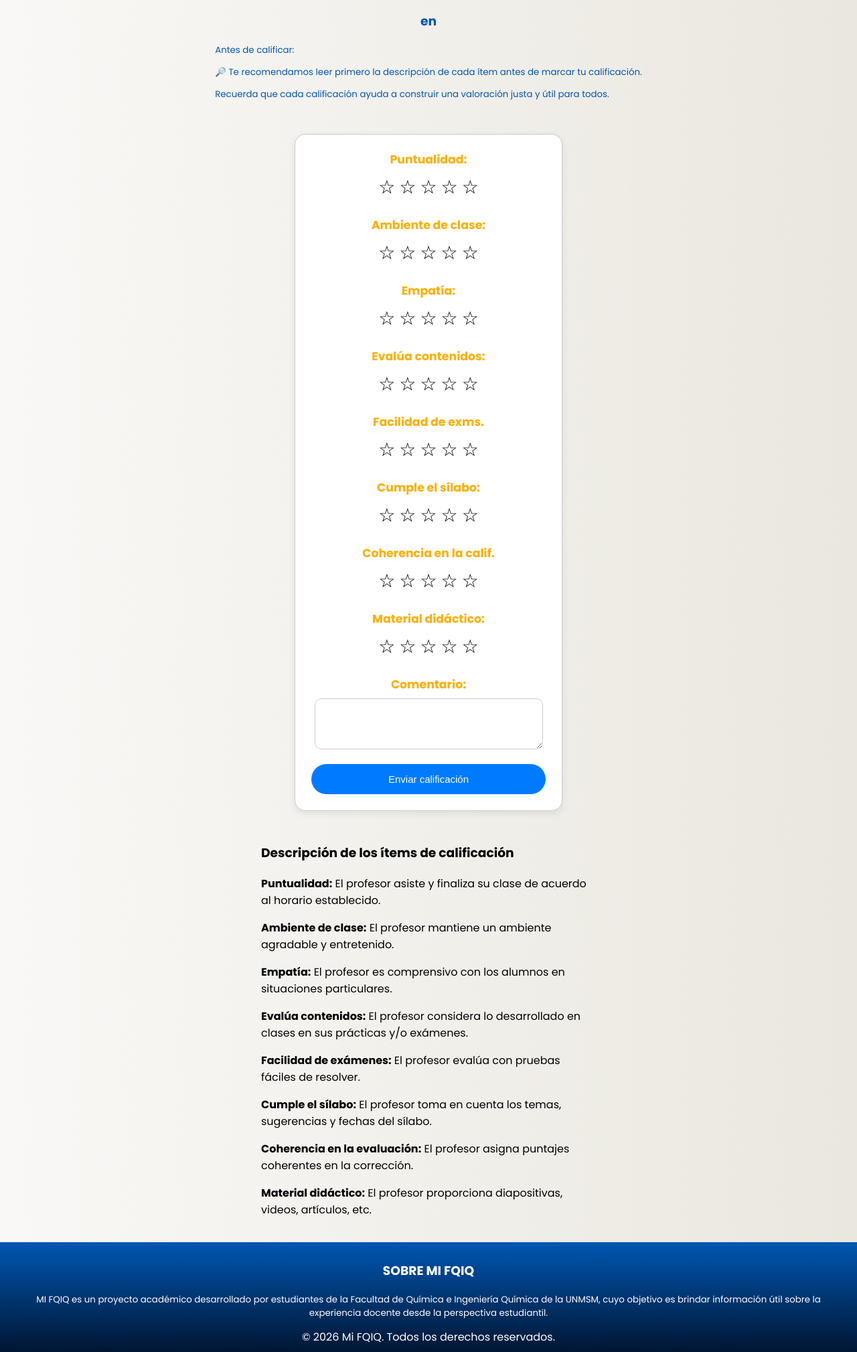
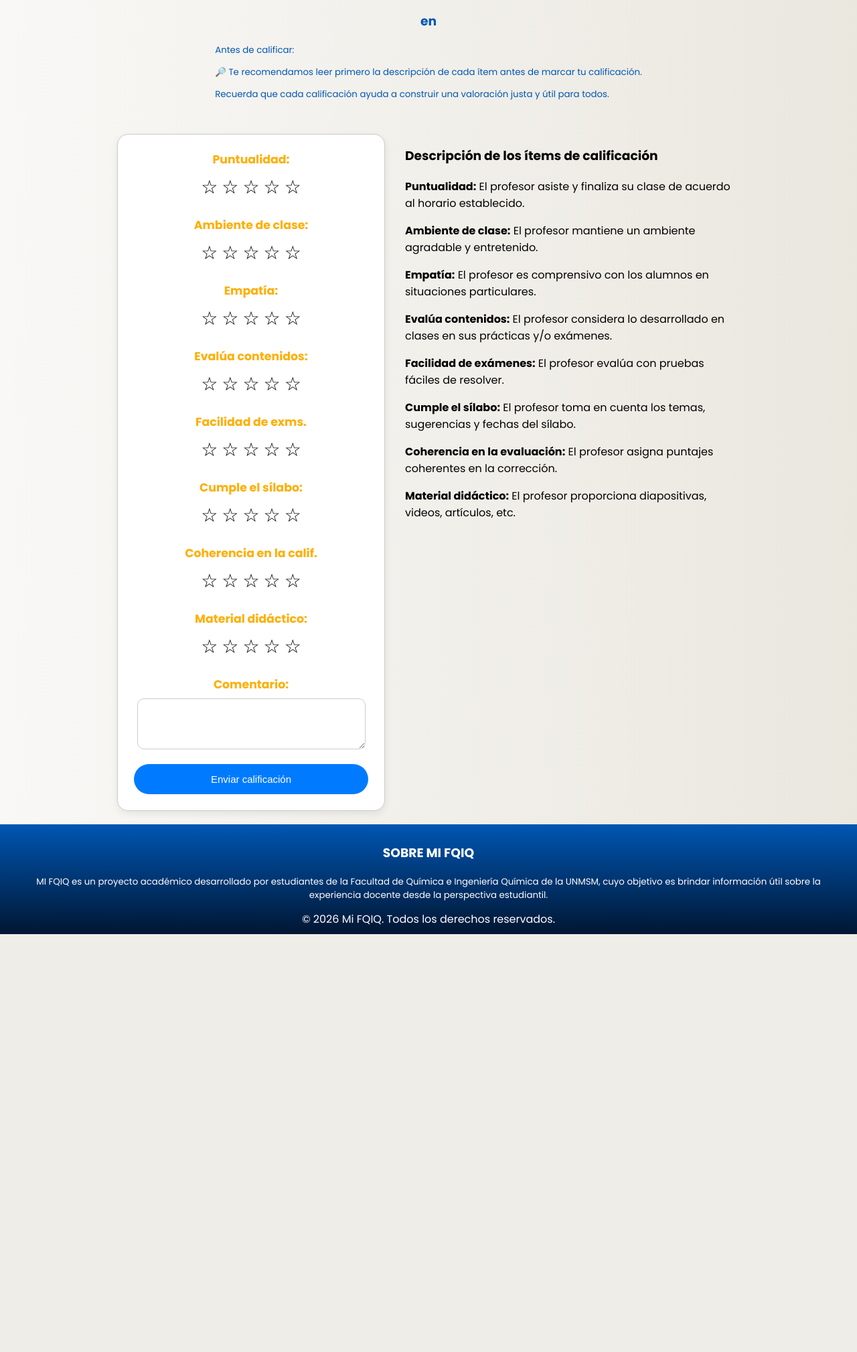
Before and after one commit to SantiagoRamEs/MiFQIQ-dev, a Django app: template professors_fqiq/templates/create_grade.html in a window 1280 px wide. Shown: the part 151-2170 px from the top of the page at 67% size. After the commit the page ends 1546 px from the top, so only its background shows below. Run offline with Django 5.2, Linux system fonts and the light colour scheme; the template is opened without the code that fills it: values that come from a table or form of the project are taken from there, others are empty; data comes from the database, SQL or seed files in the repository; some web fonts are replaced.

Commit message:
Update create_grade.css

```diff
--- a/static/css/create_grade.css
+++ b/static/css/create_grade.css
@@ -1,6 +1,5 @@
 /* CONTENEDOR GENERAL */
 .container {
-  max-width: 900px;
   margin: 0 auto;
   padding: 20px 16px;
   display: flex;
```
